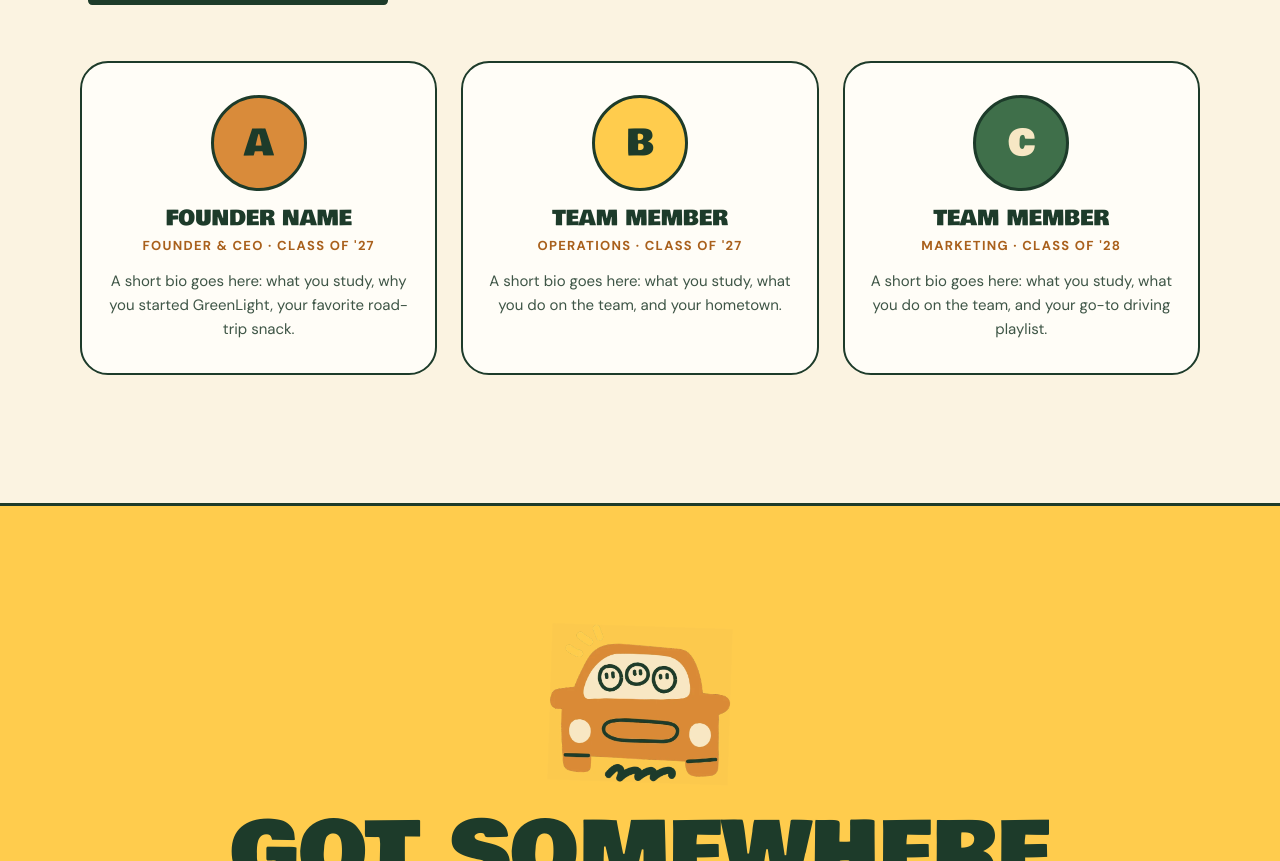
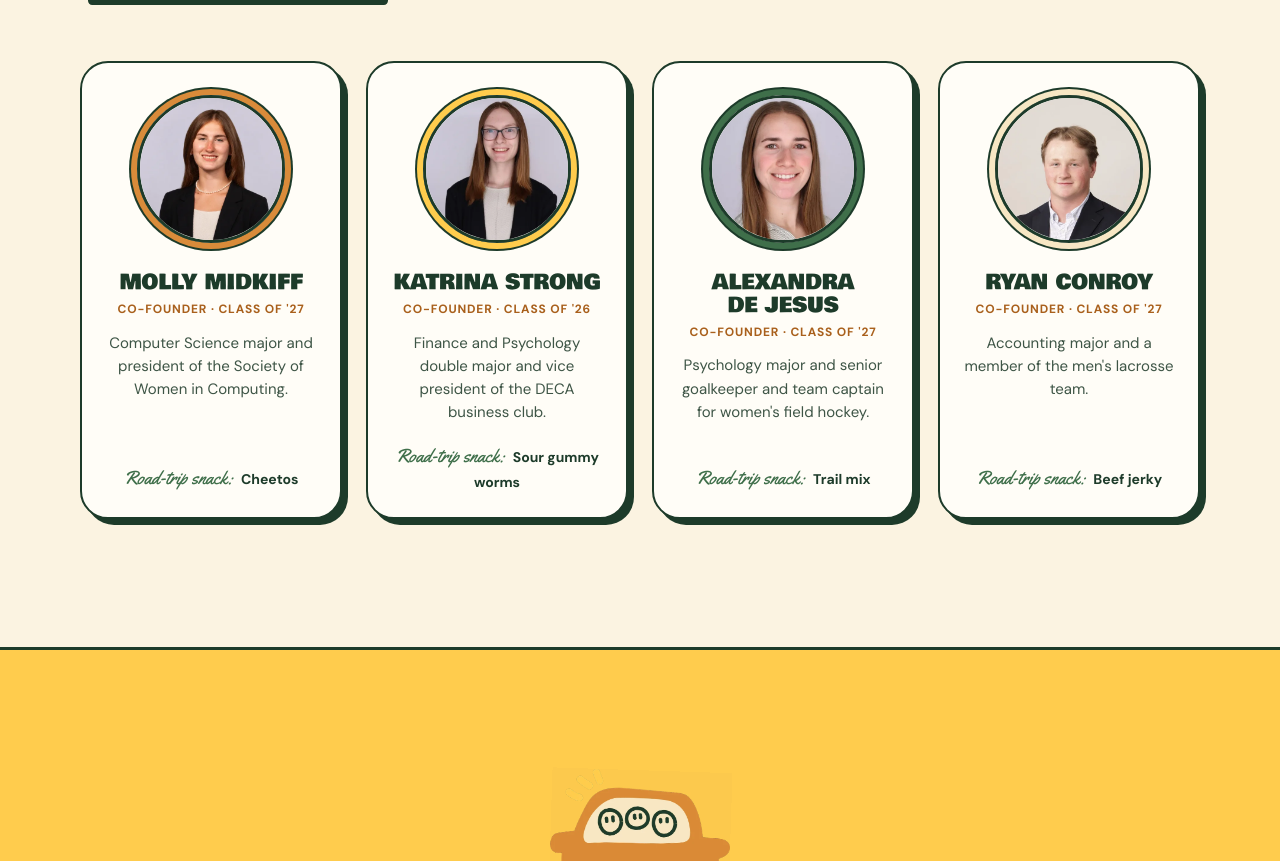
Before and after one commit to heymollyay/greenlight, a plain HTML site: page index.html in a window 1280 px wide. Shown: the part 9300-10161 px from the top of the page. Drawn offline with Linux system fonts and the light colour scheme.

Commit message:
Add the real GreenLight team to About
Molly Midkiff, Katrina Strong, Alexandra de Jesus and Ryan Conroy as
co-founders, with headshots, majors, class years, campus roles and
road-trip snacks. Cards use photo rings in the brand colors.

Co-Authored-By: Claude Opus 5.5 <noreply@anthropic.com>

```diff
--- a/css/styles.css
+++ b/css/styles.css
@@ -859,29 +859,38 @@ body.menu-open { overflow: hidden; }
   border: 3px solid var(--forest);
   box-shadow: 8px 8px 0 var(--forest);
 }
-.team { display: grid; gap: var(--s-5); grid-template-columns: repeat(auto-fit, minmax(min(100%, 260px), 1fr)); }
+.team { display: grid; gap: var(--s-5); grid-template-columns: repeat(auto-fit, minmax(min(100%, 240px), 1fr)); }
 .member {
-  padding: var(--s-6) var(--s-5);
+  --ring: var(--rust);
+  display: flex; flex-direction: column; align-items: center;
+  padding: var(--s-6) var(--s-5) var(--s-5);
   border-radius: var(--radius-lg);
   background: var(--surface);
   border: 2px solid var(--forest);
+  box-shadow: 6px 6px 0 var(--forest);
   text-align: center;
   transition: transform var(--dur) var(--ease-out);
 }
 .member:hover { transform: rotate(-1deg) translateY(-4px); }
-.member__avatar {
-  width: 96px; height: 96px; margin: 0 auto var(--s-4);
+.member:nth-child(2) { --ring: var(--sun); }
+.member:nth-child(3) { --ring: var(--pine); }
+.member:nth-child(4) { --ring: var(--cream); }
+.member__photo {
+  width: 148px; height: 148px; margin-bottom: var(--s-4);
   border-radius: 50%;
-  display: grid; place-items: center;
-  font-family: var(--f-display); font-size: 2.25rem;
-  background: var(--rust); color: var(--forest);
+  object-fit: cover;
   border: 3px solid var(--forest);
+  box-shadow: 0 0 0 6px var(--ring), 0 0 0 8px var(--forest);
 }
-.member:nth-child(2) .member__avatar { background: var(--sun); }
-.member:nth-child(3) .member__avatar { background: var(--pine); color: var(--cream); }
-.member h3 { font-family: var(--f-display); font-weight: 400; text-transform: uppercase; font-size: 1.3rem; }
-.member__role { font-size: .8125rem; font-weight: 700; letter-spacing: .1em; text-transform: uppercase; color: var(--rust-deep); margin: 6px 0 12px; }
-.member p:last-child { color: var(--ink-soft); font-size: .9375rem; }
+.member h3 { font-family: var(--f-display); font-weight: 400; text-transform: uppercase; font-size: 1.3rem; margin-top: var(--s-3); }
+.member__role { font-size: .75rem; font-weight: 700; letter-spacing: .07em; white-space: nowrap; text-transform: uppercase; color: var(--rust-deep); margin: 6px 0 12px; }
+.member p:not([class]) { color: var(--ink-soft); font-size: .9375rem; line-height: 1.55; max-width: 32ch; }
+.member__snack {
+  margin-top: auto;
+  padding-top: var(--s-4);
+  font-weight: 700; font-size: .875rem;
+}
+.member__snack .script { font-size: 1.35em; color: var(--pine); margin-right: 4px; }
 
 /* ---------- final CTA ---------- */
 .final { background: var(--sun); color: var(--forest); border-top: 3px solid var(--forest); padding-block: clamp(80px, 10vw, 130px); overflow: hidden; }
--- a/index.html
+++ b/index.html
@@ -419,22 +419,32 @@
 
         <ul class="team" role="list">
           <li class="member reveal">
-            <div class="member__avatar" aria-hidden="true">A</div>
-            <h3>Founder Name</h3>
-            <p class="member__role">Founder &amp; CEO · Class of '27</p>
-            <p>A short bio goes here: what you study, why you started GreenLight, your favorite road-trip snack.</p>
+            <img class="member__photo" src="assets/img/team/molly-midkiff.webp" width="480" height="480" loading="lazy" alt="Headshot of Molly Midkiff">
+            <h3>Molly Midkiff</h3>
+            <p class="member__role">Co-Founder · Class of '27</p>
+            <p>Computer Science major and president of the Society of Women in Computing.</p>
+            <p class="member__snack"><span class="script">Road-trip snack:</span> Cheetos</p>
           </li>
           <li class="member reveal">
-            <div class="member__avatar" aria-hidden="true">B</div>
-            <h3>Team Member</h3>
-            <p class="member__role">Operations · Class of '27</p>
-            <p>A short bio goes here: what you study, what you do on the team, and your hometown.</p>
+            <img class="member__photo" src="assets/img/team/katrina-strong.webp" width="480" height="480" loading="lazy" alt="Headshot of Katrina Strong">
+            <h3>Katrina Strong</h3>
+            <p class="member__role">Co-Founder · Class of '26</p>
+            <p>Finance and Psychology double major and vice president of the DECA business club.</p>
+            <p class="member__snack"><span class="script">Road-trip snack:</span> Sour gummy worms</p>
           </li>
           <li class="member reveal">
-            <div class="member__avatar" aria-hidden="true">C</div>
-            <h3>Team Member</h3>
-            <p class="member__role">Marketing · Class of '28</p>
-            <p>A short bio goes here: what you study, what you do on the team, and your go-to driving playlist.</p>
+            <img class="member__photo" src="assets/img/team/alexandra-de-jesus.webp" width="480" height="480" loading="lazy" alt="Headshot of Alexandra de Jesus">
+            <h3>Alexandra de Jesus</h3>
+            <p class="member__role">Co-Founder · Class of '27</p>
+            <p>Psychology major and senior goalkeeper and team captain for women's field hockey.</p>
+            <p class="member__snack"><span class="script">Road-trip snack:</span> Trail mix</p>
+          </li>
+          <li class="member reveal">
+            <img class="member__photo" src="assets/img/team/ryan-conroy.webp" width="480" height="480" loading="lazy" alt="Headshot of Ryan Conroy">
+            <h3>Ryan Conroy</h3>
+            <p class="member__role">Co-Founder · Class of '27</p>
+            <p>Accounting major and a member of the men's lacrosse team.</p>
+            <p class="member__snack"><span class="script">Road-trip snack:</span> Beef jerky</p>
           </li>
         </ul>
       </div>
```
Also changed, not shown: assets/img/team/alexandra-de-jesus.webp (added), assets/img/team/katrina-strong.webp (added), assets/img/team/molly-midkiff.webp (added), assets/img/team/ryan-conroy.webp (added).
